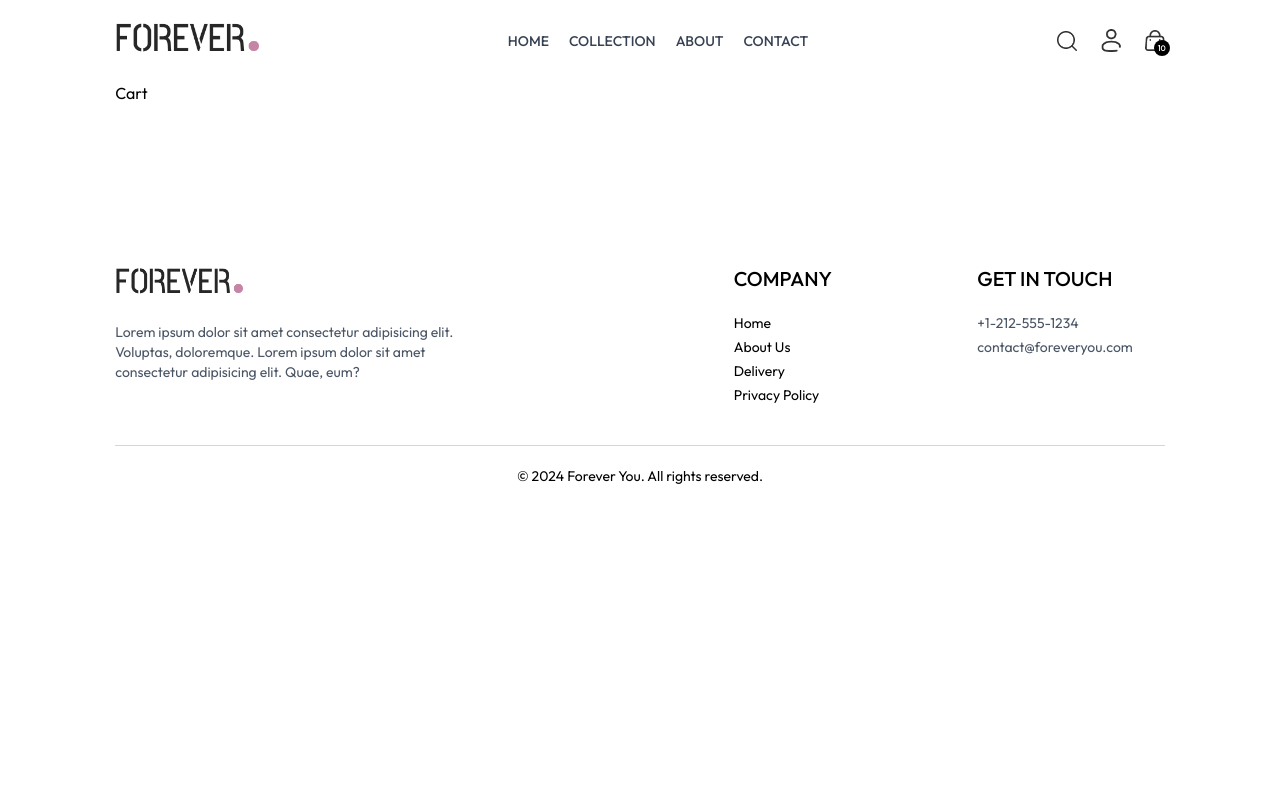
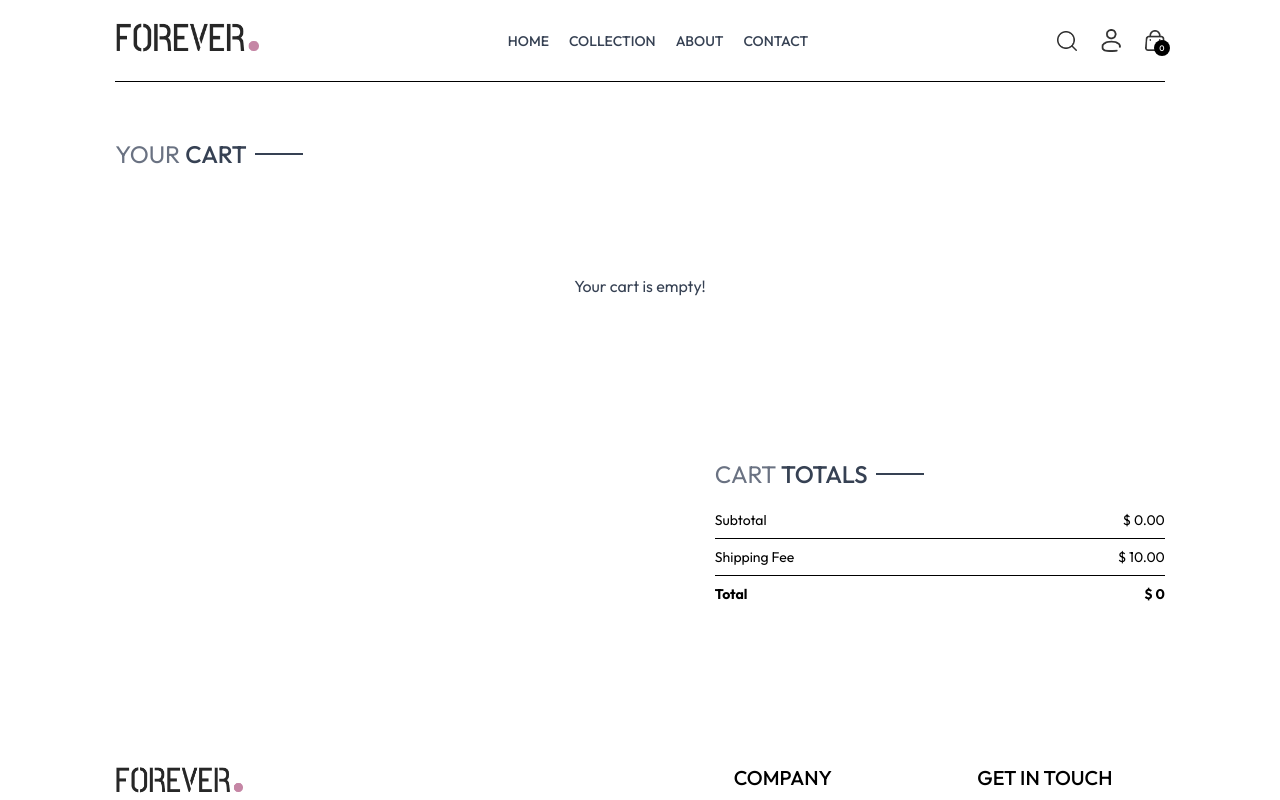
Before and after one commit to HarshShrestha/E-commerce-website, a React (Vite) app in the folder frontend/: page /cart in a window 1280 px wide. Shown: the top 800 px of the page. Built offline with nearby package versions, Linux system fonts and the light colour scheme.

Commit message:
finished product page and cart

```diff
--- a/frontend/src/App.jsx
+++ b/frontend/src/App.jsx
@@ -13,10 +13,12 @@
 import OurPolicy from './components/OurPolicy'
 import Footer from './components/Footer'
 import SearchBar  from './components/searchBar'
+import { ToastContainer, toast } from 'react-toastify';
 
 const App = () => {
   return (
     <div className='px-4 sm:px-[5vw] md:px-[7vw] lg:px-[9vw]'>
+      <ToastContainer/>
       <Navbar/>
       <SearchBar/>
       <Routes>
--- a/frontend/src/components/Navbar.jsx
+++ b/frontend/src/components/Navbar.jsx
@@ -6,7 +6,7 @@
 const Navbar = () => {
   //state varibles for visibility of sidebar menu |||
   const [visible, setVisible] = useState(false);
-  const {setShowSearch } = useContext(ShopContext);
+  const {setShowSearch , getCartCount} = useContext(ShopContext);
 
   return (
     <div className="flex items-center justify-between py-5 font-medium">
@@ -63,7 +63,7 @@
             alt="Cart"
           />
           <p className="absolute right-[-5px] bottom-[-5px] w-4 text-center leading-4 bg-black text-white aspect-square rounded-full text-[8px]">
-            10
+            {getCartCount()}
           </p>
         </Link>
         <img
--- /dev/null
+++ b/frontend/src/components/cartTotal.jsx
@@ -0,0 +1,33 @@
+import React, { useContext } from 'react'
+import Title from './Title'
+import { ShopContext } from '../context/ShopContext'
+
+const cartTotal = () => {
+  const {currency, delivery_fee, getCartAmount} = useContext(ShopContext);
+  return (
+    <div className='w-full'>
+      <div className="text-2xl">
+        <Title text1={'CART'} text2={'TOTALS'} />
+      </div>
+      <div className="flex flex-col gap-2 mt-2 text-sm">
+        <div className='flex justify-between'>
+          <p>Subtotal</p>
+          <p>{currency} {getCartAmount()}.00</p>
+        </div>
+        <hr />
+        <div className='flex justify-between'>
+          <p>Shipping Fee</p>
+          <p>{currency} {delivery_fee}.00</p>
+        </div>
+        <hr />
+        <div className='flex justify-between'>
+          <b>Total</b>
+          <b>{currency} {getCartAmount() === 0 ? 0 : getCartAmount() + delivery_fee}</b>
+        </div>
+
+      </div>
+    </div>
+  )
+}
+
+export default cartTotal
--- a/frontend/src/context/ShopContext.jsx
+++ b/frontend/src/context/ShopContext.jsx
@@ -1,5 +1,6 @@
-import { createContext, useState } from "react";
+import { createContext, useEffect, useState } from "react";
 import {products} from '../assets/assets' //You’re loading your product list (likely an array of objects)
+import { toast } from "react-toastify";
 export const ShopContext = createContext() //This creates a global store . Any component can access it later using useContext
 
 //context provider function = > This is a wrapper component that will provide data to all child components
@@ -9,11 +10,72 @@
     const delivery_fee = 10;
     const [search,setSearch] = useState("");
     const [showSearch,setShowSearch] = useState(false);
+    const [cartItems,setCartItems] = useState([]); //for cart items
+
+    const addToCart = async(itemId,size) =>{
+        if(!size){
+            toast.error("Please select the product size!");
+            return
+        }
+        let cartData = structuredClone(cartItems);
+        if(cartData[itemId]){
+            if(cartData[itemId][size]){
+                cartData[itemId][size] +=1;
+            }else{
+                cartData[itemId][size] = 1;
+            }
+        }else{
+            cartData[itemId]={};
+            cartData[itemId][size] = 1;
+        }
+        setCartItems(cartData);
+    }
+
+    const getCartCount = () =>{
+        let totalCount = 0;
+        for(const items in cartItems){
+            for(const item in cartItems[items]){
+                try {
+                    if(cartItems[items][item]>0){
+                        totalCount+= cartItems[items][item];
+                    }
+                } catch (error) {
+                    console.error("Error occurred while calculating cart count:", error);
+                }
+            }
+        }
+        return totalCount;
+    }
+
+    const updateQuantity = async (itemId,size,quantity) =>{
+        let cartData = structuredClone(cartItems);
+        cartData[itemId][size] = quantity;
+        setCartItems(cartData);
+    }
+
+    const getCartAmount = () =>{
+        let totalAmount = 0;
+        for(const items  in cartItems){
+            let itemInfo = products.find((product)=>product._id === items);
+            for(const item in cartItems[items]){
+                try{
+                    if(cartItems[items][item]>0){
+                        totalAmount += itemInfo.price * cartItems[items][item];
+                    }
+                }catch(error){
+
+                }
+            }
+        }
+        return totalAmount;
+    }
     const value = {
         currency,
         delivery_fee,
         products,
-        search, setSearch, showSearch,setShowSearch
+        search, setSearch, showSearch,setShowSearch,
+        cartItems, addToCart , getCartCount , updateQuantity,
+        getCartAmount
     }
     return (
         <ShopContext.Provider value={value}>
--- a/frontend/src/pages/Cart.jsx
+++ b/frontend/src/pages/Cart.jsx
@@ -1,8 +1,73 @@
-import React from 'react'
+import React, { useEffect, useState, useContext } from 'react'
+import { ShopContext } from '../context/ShopContext'
+import Title from '../components/Title';
+import { assets } from '../assets/assets';
+import CartTotal from "../components/cartTotal";
+const Cart = () => {
+  const { products, currency, cartItems , updateQuantity} = useContext(ShopContext);
 
-const Cart = () => {
+  const [cartData, setCartData] = useState([]);
+
+  useEffect(() => {
+    const tempData = [];
+    for (const items in cartItems) {
+      for (const item in cartItems[items]) {
+        if (cartItems[items][item] > 0) {
+          tempData.push({
+            _id: items,
+            size: item,
+            quantity: cartItems[items][item]
+          })
+        }
+      }
+    }
+    setCartData(tempData);
+
+  }, [cartItems])
+
   return (
-    <div>Cart</div>
+    <div className='border-t pt-14'>
+
+      <div className="text-2xl mb-3">
+        <Title text1={'YOUR'} text2={'CART'} />
+      </div>
+      <div>
+        {
+          cartData.length === 0 ? (
+            <p className='text-gray-700 text-center py-20'>Your cart is empty!</p>
+          ) : (
+            cartData.map((item, index) => {
+              const productData = products.find((product) => product._id === item._id);
+              if (!productData) return null;
+              return (
+                <div key={index} className="py-4 border-b text-gray-700 grid grid-cols-[4fr_0.5fr_0.5fr] sm:grid-cols-[4fr_2fr_0.5fr]] items-center gap-4">
+                  <div className="flex items-start gap-6">
+                    <img src={productData.image[0]} className='w-16 sm:w-20' alt="" />
+                    <div>
+                      <p className='text-xs sm:text-lg font-medium'>{productData.name}</p>
+                      <div className='flex items-center gap-5 mt-2'>
+                        <p>{currency}{productData.price}</p>
+                        <p className='px-2 sm:px-3 sm:py-1 border bg-slate-50'>{item.size}</p>
+                      </div>
+                    </div>
+                  </div>
+                  <input onChange={(e)=>e.target.value === '' || e.target.value==='0' ? null : updateQuantity(item._id , item.size , Number(e.target.value))} className='border max-w-10 sm:mx-w-20 px-1 sm:px-2 py-1' type="number" min={1} defaultValue={item.quantity} />
+                  <img onClick={()=>updateQuantity(item._id,item.size,0)} className='w-4 mr-4 sm:w-5 cursor-pointer' src={assets.bin_icon} alt="" />
+
+                </div>
+              )
+            })
+          )
+        }
+      </div>
+
+      <div className='flex justify-end my-20'>
+        <div className="w-full sm:w-[450px]">
+          <CartTotal/>
+        </div>
+      </div>
+
+    </div>
   )
 }
 
--- a/frontend/src/pages/Product.jsx
+++ b/frontend/src/pages/Product.jsx
@@ -7,7 +7,7 @@
 const Product = () => {
   const {productId} = useParams(); //we will get id from the url parameters
   //get all the product data
-  const {products,currency}=useContext(ShopContext);
+  const {products,currency,addToCart}=useContext(ShopContext);
   const [productData,setProductData] = useState({});
   const [image,setImage] = useState('')
   const [size,setSize] = useState('');
@@ -72,7 +72,7 @@
                   ))}
                 </div>
               </div>
-              <button className='bg-black text-white px-8 py-3 text-sm cursor-pointer active:bg-gray-700 transition-colors'>ADD TO CART </button>
+              <button onClick={()=>addToCart(productData._id,size)} className='bg-black text-white px-8 py-3 text-sm cursor-pointer active:bg-gray-700 transition-colors'>ADD TO CART </button>
               <hr className="text-gray-300 mt-8 sm:w-4/5" />
               <div className='text-sm text-gray-500 mt-5 flex flex-col gap-1'>
                 <p>100% Original product.</p>
```
Also changed, not shown: 5 other files (tests, documents, lock files or other folders).
